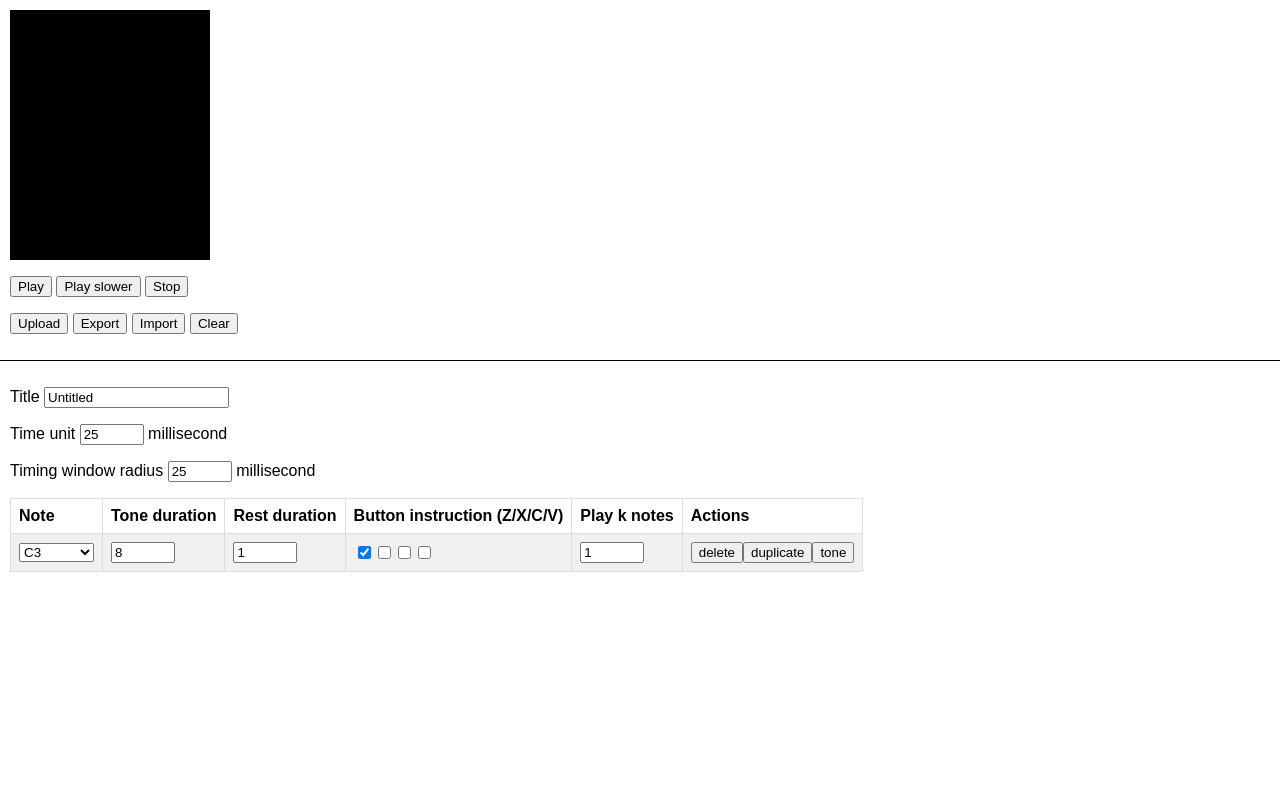
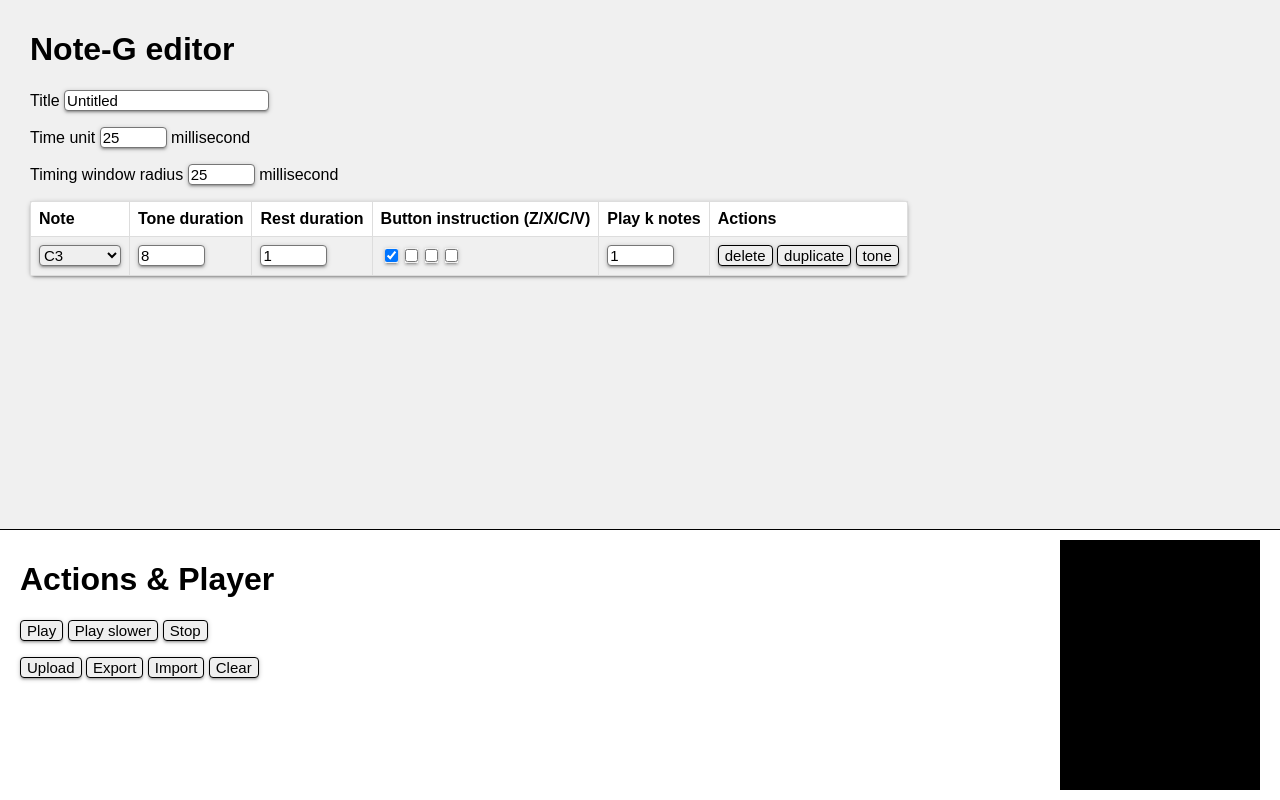
Before and after one commit to TapiocaFox/Note-G, a plain HTML site: page src/browser/index.html in a window 1280 px wide. Drawn offline with Linux system fonts and the light colour scheme.

Commit message:
polish css

```diff
--- a/src/browser/editor.js
+++ b/src/browser/editor.js
@@ -135,7 +135,9 @@ NoteUnitRow.prototype.initialize = function(animation_container_dom_object, daf)
     this.toneNote(this._time_unit);
   });
   th_5.appendChild(button_5_0);
+  th_5.appendChild(document.createTextNode(' '));
   th_5.appendChild(button_5_1);
+  th_5.appendChild(document.createTextNode(' '));
   th_5.appendChild(button_5_2);
 
   this._dom_object.appendChild(th_0);
--- a/src/browser/index.html
+++ b/src/browser/index.html
@@ -13,28 +13,48 @@ body {
   flex-direction: column;
 }
 #action-section {
-  padding: 10px;
-  min-height: 300px;
-  border-bottom: 1px solid black;
+  padding: 10px 20px;
+  min-height: 200px;
+  border-top: 1px solid black;
 }
 #editor-section {
-  padding: 10px;
+  padding: 10px 30px;
   flex: 1;
   overflow: auto;
+  background-color: #f0f0f0;
 }
 #game-animation {
+  display: inline-block;
+  margin-left: 20px;
+  float: right;
   width: 200px;
   height: 250px;
   position: relative;
   background: black;
 }
+#actions {
+  float: left;
+
+  display: inline-block;
+}
 #sheet-table {
   border-collapse: collapse;
+  background-color: white;
+  border-radius: 5px;
+  box-shadow: 0 2px 2px 0 rgba(0,0,0,0.14), 0 3px 1px -2px rgba(0,0,0,0.12), 0 1px 5px 0 rgba(0,0,0,0.2);
 }
 td, th {
   border: 1px solid #dddddd;
   text-align: left;
   padding: 8px;
+}
+input, button, select {
+  border-style: solid;
+  border-width:1px;
+  border-radius: 4px;
+  min-height: 15px;
+  font-size: 15px;
+  box-shadow: 0 2px 2px 0 rgba(0,0,0,0.14), 0 3px 1px -2px rgba(0,0,0,0.12), 0 1px 5px 0 rgba(0,0,0,0.2)
 }
 tr:nth-child(even) {
   background-color: #f0f0f0;
@@ -42,22 +62,8 @@ tr:nth-child(even) {
 </style>
 <body>
   <div id="sections-container">
-    <div id="action-section">
-      <div id="game-animation"></div>
-      <p>
-        <button id="play-button">Play</button>
-        <button id="play-slower-button">Play slower</button>
-        <button id="stop-button">Stop</button>
-      </p>
-      <p>
-        <button id="upload-button">Upload</button>
-        <button id="export-button">Export</button>
-        <button id="import-button">Import</button>
-        <button id="clear-button">Clear</button>
-        <input style="display:none" type="file" id="import-file"/>
-      </p>
-    </div>
     <div id="editor-section">
+      <h1>Note-G editor</h1>
       <p>Title <input type="text" id="title" name="title" value="Untitled"></p>
       <p>Time unit <input type="number" id="time-unit" name="time-unit" min="1" max="256" value="25"> millisecond</p>
       <p>Timing window radius <input type="number" id="timing-window" name="timing-window" min="1" max="256" value="25"> millisecond</p>
@@ -79,6 +85,25 @@ tr:nth-child(even) {
         </tr> -->
       </table>
     </div>
+    <div id="action-section">
+
+      <div id="actions">
+        <h1>Actions & Player</h1>
+        <p>
+          <button id="play-button">Play</button>
+          <button id="play-slower-button">Play slower</button>
+          <button id="stop-button">Stop</button>
+        </p>
+        <p>
+          <button id="upload-button">Upload</button>
+          <button id="export-button">Export</button>
+          <button id="import-button">Import</button>
+          <button id="clear-button">Clear</button>
+          <input style="display:none" type="file" id="import-file"/>
+        </p>
+      </div>
+      <div id="game-animation"></div>
+    </div>
   </div>
   <script src="./SimpleDOMAnimationFramework.js"></script>
   <script src="./Notes.js"></script>
```
